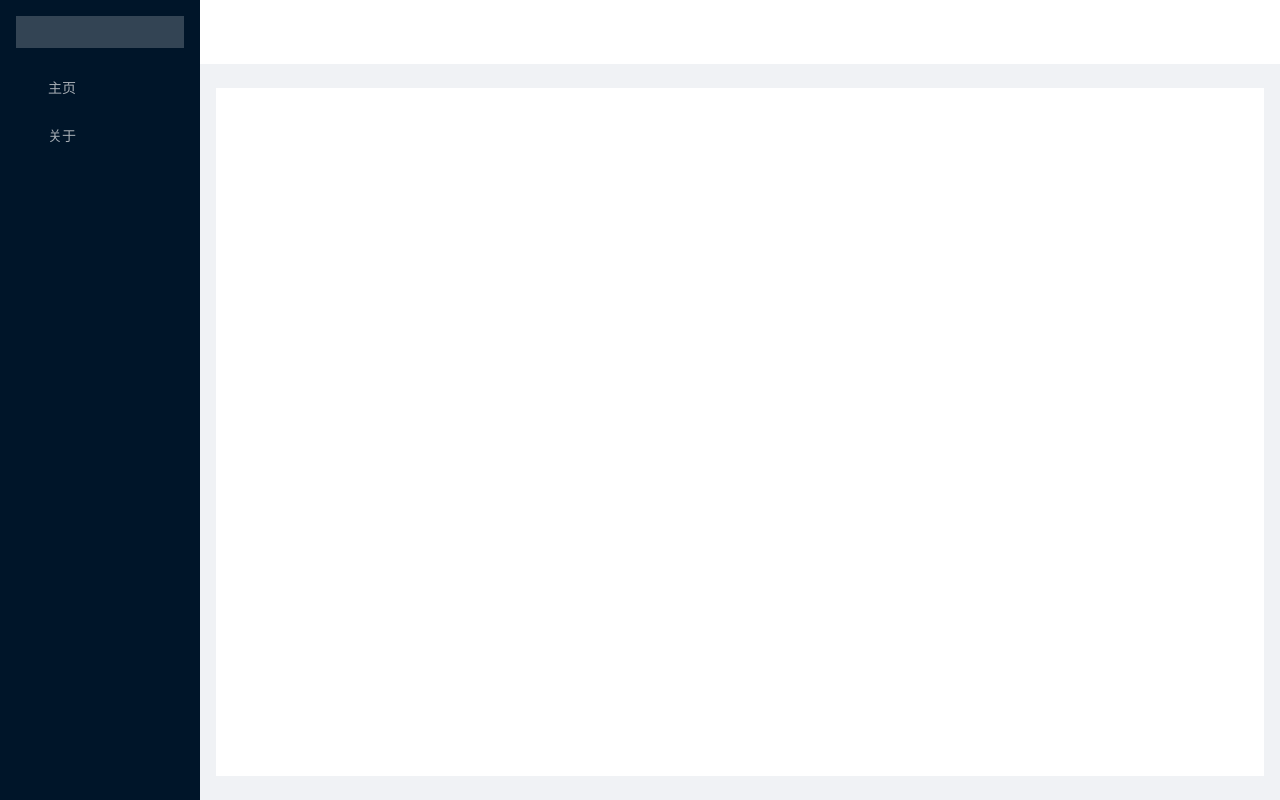
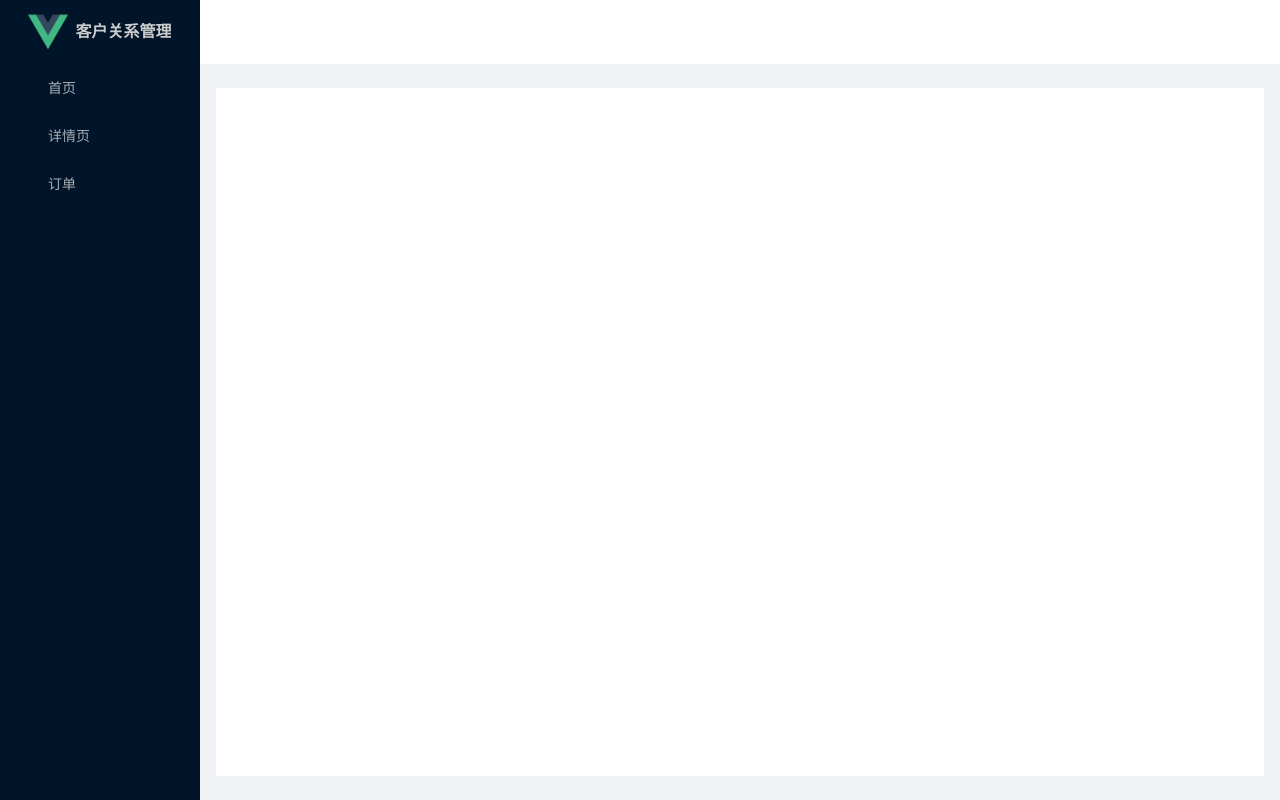
Before and after one commit to AaronW-BE/HCRM-WEB, a Vue app: page /main in a window 1280 px wide. Built offline with nearby package versions, Linux system fonts and the light colour scheme.

Commit message:
login page

```diff
--- a/src/layout/FrameLayout.vue
+++ b/src/layout/FrameLayout.vue
@@ -1,15 +1,18 @@
 <template>
     <a-layout class="page-layout" id="components-layout-demo-custom-trigger">
         <a-layout-sider :trigger="null" collapsible v-model="collapsed">
-            <div class="logo"/>
+            <div class="logo-wrap">
+                <div class="logo-img">
+                    <img src="../assets/logo.png" />
+                </div>
+                <div class="logo-text">
+                    客户关系管理
+                </div>
+            </div>
             <a-menu theme="dark" mode="inline" :defaultSelectedKeys="['1']">
-                <a-menu-item key="main" @click="handleClick">
-                    <a-icon type="user"/>
-                    <span>主页</span>
-                </a-menu-item>
-                <a-menu-item key="about" @click="handleClick">
-                    <a-icon type="video-camera"/>
-                    <span>关于</span>
+                <a-menu-item @click="handleClick" v-for="(item,index) in menu_list" :key="index">
+                    <a-icon :type="item.type"/>
+                    <span>{{item.label}}</span>
                 </a-menu-item>
             </a-menu>
         </a-layout-sider>
@@ -35,7 +38,21 @@
         name: "collapsed",
         data() {
             return {
-                collapsed: false
+                collapsed: false,
+                menu_list:[
+                    {
+                        label:'首页',
+                        type:'user'
+                    },
+                    {
+                        label:'详情页',
+                        type: 'dingding'
+                    },
+                    {
+                        label:'订单',
+                        type: 'wechat'
+                    }
+                ]
             }
         },
         methods: {
@@ -65,10 +82,24 @@
     .page-layout .trigger:hover {
         color: #1890ff;
     }
+    .logo-wrap {
+        height:64px;
+       display: flex;
+        justify-content: space-around;
+        align-items: center;
+        padding:10px 25px;
+    }
+    .logo-img {
 
-    .page-layout .logo {
-        height: 32px;
-        background: rgba(255, 255, 255, 0.2);
-        margin: 16px;
+    }
+    .logo-img img{
+        width: 40px;
+    }
+    .logo-text{
+        color:#ccc;
+        font-size: 1rem;
+        font-weight: bold;
+        white-space: nowrap;
+        overflow: hidden;
     }
 </style>
--- a/src/main.js
+++ b/src/main.js
@@ -2,11 +2,15 @@ import Vue from 'vue'
 import App from './App.vue'
 import router from './router'
 
-import {Layout, Menu, Icon} from "ant-design-vue";
+import {Layout, Menu, Icon,Button,Form,Input,Checkbox} from "ant-design-vue";
 
 Vue.use(Layout);
 Vue.use(Menu);
 Vue.use(Icon);
+Vue.use(Button);
+Vue.use(Form);
+Vue.use(Input);
+Vue.use(Checkbox);
 
 import PermissionPlugin from './dicrectives/permission';
 
--- a/src/views/Login.vue
+++ b/src/views/Login.vue
@@ -1,18 +1,96 @@
 <template>
-    <div>
-        <h1>Login</h1>
-        <Button type="primary" @click="() => $router.replace({name: 'main'})">登陆</Button>
+    <div class="login-wrap">
+            <a-form id="components-form-demo-normal-login" :form="form" class="login-form login-input" @submit="handleSubmit">
+                <h2 style="text-align: center">客户关系管理</h2>
+                <a-form-item>
+                    <a-input
+                            v-decorator="['userName',
+          { rules: [{ required: true, message: 'Please input your username!' }] }
+        ]" placeholder="Username">
+                        <a-icon slot="prefix" type="user" style="color: rgba(0,0,0,.25)"/>
+                    </a-input>
+                </a-form-item>
+                <a-form-item>
+                    <a-input
+                            v-decorator="[
+          'password',
+          { rules: [{ required: true, message: 'Please input your Password!' }] }
+        ]"
+                            type="password" placeholder="Password">
+                        <a-icon slot="prefix" type="lock" style="color: rgba(0,0,0,.25)"/>
+                    </a-input>
+                </a-form-item>
+                <a-form-item>
+                    <a-checkbox
+                            v-decorator="[
+                              'remember',
+                              {
+                                valuePropName: 'checked',
+                                initialValue: true,
+                              }
+                            ]"
+                            >
+                        Remember me
+                    </a-checkbox>
+                    <a-button type="primary" html-type="submit" class="login-form-button">
+                        Log in
+                    </a-button>
+                </a-form-item>
+            </a-form>
     </div>
 </template>
 
 <script>
-    import {Button} from 'ant-design-vue';
     export default {
         name: "Login",
-        components: {Button},
+        data() {
+            return {
+                checkNick: false,
+                form: this.$form.createForm(this),
+            }
+        },
+        beforeCreate () {
+            this.form = this.$form.createForm(this);
+        },
+        methods: {
+            handleSubmit (e) {
+                e.preventDefault();
+                this.form.validateFields((err, values) => {
+                    if (!err) {
+                        console.log('Received values of form: ', values);
+                    }
+                });
+            },
+        },
+        // components: {Button},
     }
 </script>
 
 <style scoped>
-
+    .login-wrap{
+        width:100%;
+        height:100%;
+        background:url("../assets/sigin-bg.jpg") no-repeat;
+        background-size: cover;
+    }
+    .login-input{
+        height:300px;
+        width:400px;
+        background-color: rgba(255,255,255,.4);
+        padding:30px;
+        border-radius: 5px;
+        margin-top:-200px;
+        position: absolute;
+        top:50%;
+        right:10%;
+    }
+    #components-form-demo-normal-login .login-form {
+        max-width: 300px;
+    }
+    #components-form-demo-normal-login .login-form-forgot {
+        float: right;
+    }
+    #components-form-demo-normal-login .login-form-button {
+        width: 100%;
+    }
 </style>
```
Also changed, not shown: src/assets/sigin-bg.jpg (added), 1 other file (tests, documents, lock files or other folders).
